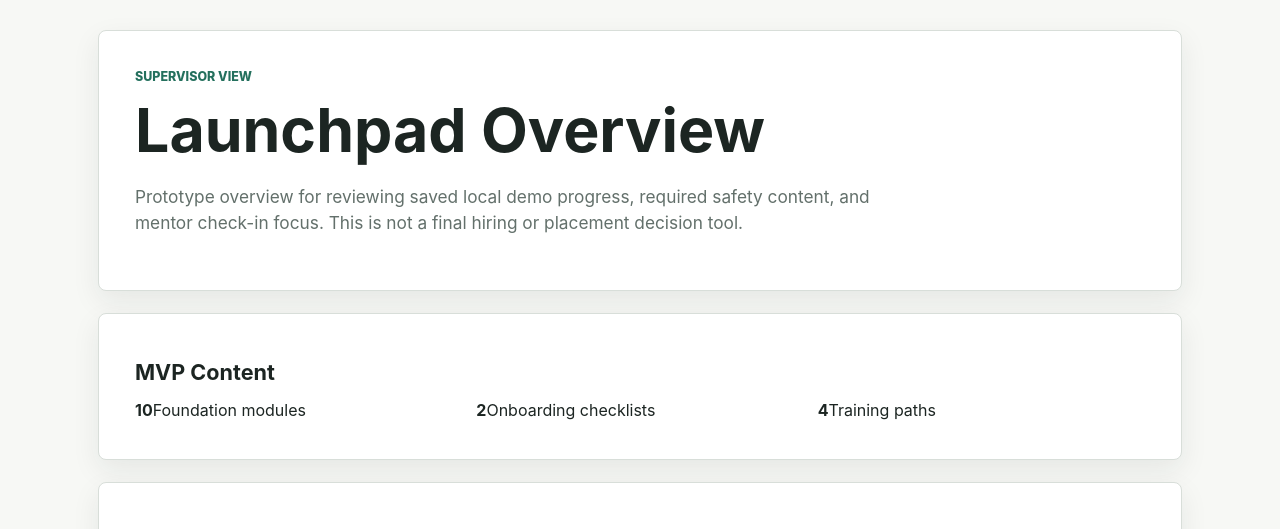
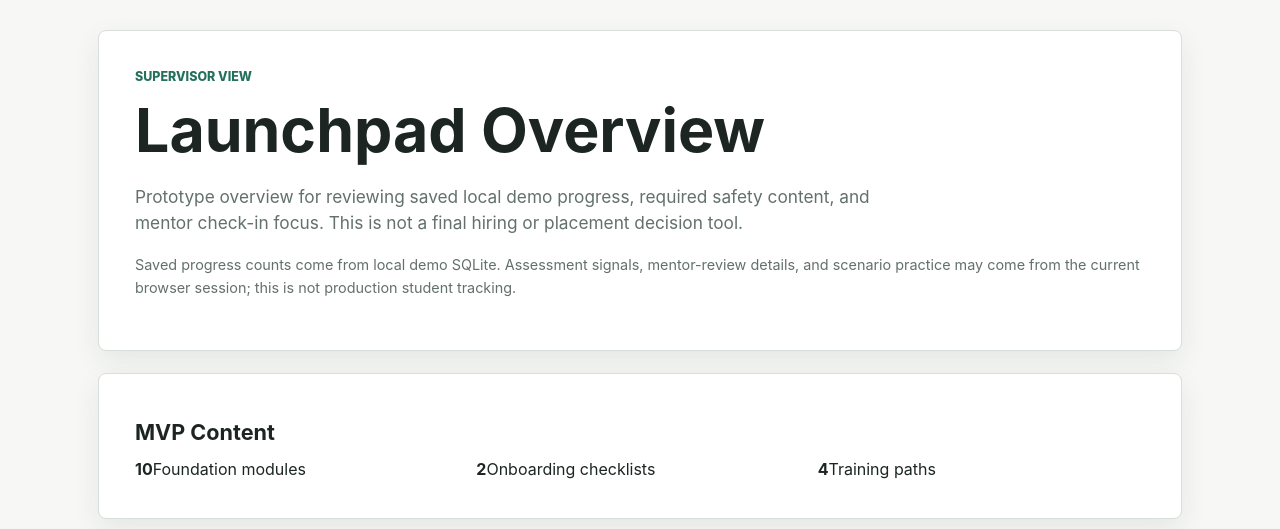
Before and after one commit to les2232/ITWorkStudyLaunchpad, a Flask app: page /supervisor in a window 1280 px wide. Shown: the part 66-595 px from the top of the page. Run offline with Flask 3, Linux system fonts and the light colour scheme; data that the repository does not hold is empty.

Commit message:
Clarify demo data sources

```diff
--- a/templates/supervisor.html
+++ b/templates/supervisor.html
@@ -5,6 +5,7 @@
   <p class="eyebrow">Supervisor view</p>
   <h1>Launchpad Overview</h1>
   <p class="lede">Prototype overview for reviewing saved local demo progress, required safety content, and mentor check-in focus. This is not a final hiring or placement decision tool.</p>
+  <p class="meta">Saved progress counts come from local demo SQLite. Assessment signals, mentor-review details, and scenario practice may come from the current browser session; this is not production student tracking.</p>
 </section>
 
 <section class="result-panel">
```
Also changed, not shown: tests/test_flask_routes.py (+1 -0 lines).
